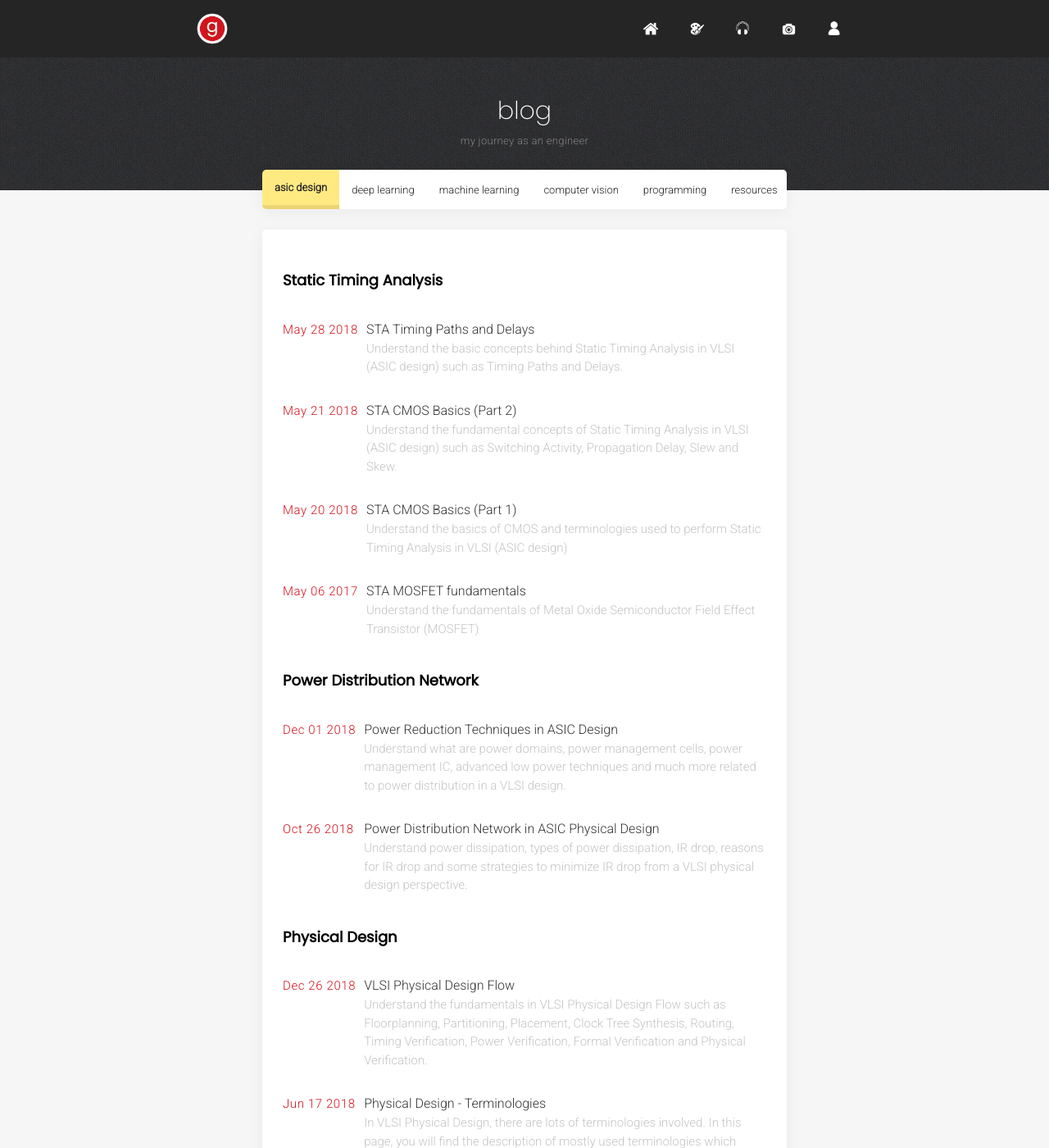
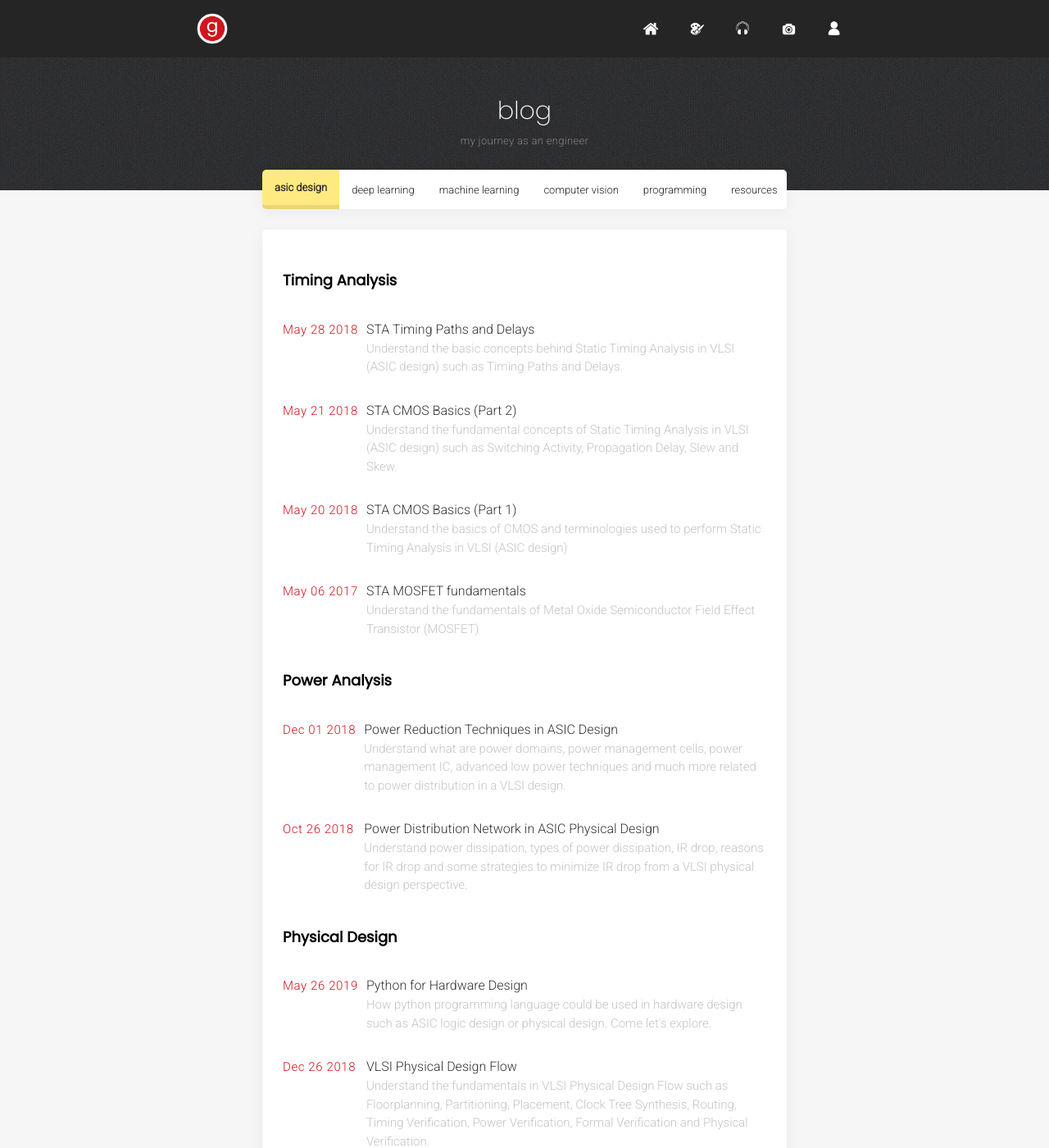
Before and after one commit to shravankumar147/Gogul09.github.io, a Jekyll site: the page built from index.html, in a window 1280 px wide and 1400 px high. Shown: the whole window at 82% size. Built offline with Jekyll 4.4.1, drawn with Linux system fonts in a browser that asks for light colours; the list of posts is cut into pages by our own code; comment, search, counter and statistics services are not loaded; some of the changed lines change nothing that is shown; some of the changed text lies outside the part shown.

Commit message:
added new post

```diff
--- a/_posts/physical_design/flow/2018-12-26-vlsi-physical-design-flow-1.md
+++ b/_posts/physical_design/flow/2018-12-26-vlsi-physical-design-flow-1.md
@@ -32,9 +32,14 @@ When I was a kid, I used to spend time with playstation and computers. At that t
 
 In this blog post, we will learn the basics of VLSI physical design or VLSI backend design that is used to create modern Integrated Circuits (ICs) that power up numerous electronic applications such as desktop, laptop, tablet, smartphone etc.
 
+<figure>
+    <img src="https://drive.google.com/uc?id=19X_ir_iqjaZjwyd7TOUbWucIo7M9juXC" class="typical-image" />
+    <figcaption>Logic Design (Frontend) vs Physical Design (Backend)</figcaption>
+</figure>
+
 <h3 id="what-is-vlsi-physical-design">What is VLSI Physical Design?</h3>
 
-The final output of a frontend design or circuit design or logic design is a [netlist](https://en.wikipedia.org/wiki/Netlist){:target="_blank"}. Netlist contains the logical functionality of your chip. This netlist could be viewed as a plethora of instances with interconnections (nets) between them based on the functionality you wish to implement.
+The final output of a frontend design or circuit design or logic design is a [netlist](https://en.wikipedia.org/wiki/Netlist){:target="_blank"}. Netlist is a text file (ending with <span class="coding">.v</span> or <span class="coding">.vhdl</span>) that contains the logical functionality of your chip. This netlist could be viewed as a plethora of instances (standard cells, macros, io pads etc.,) with interconnections (nets) between them based on the functionality you wish to implement.
 
 This connectivity information in a netlist is a layer of abstraction of your hardware which must be converted to a physically realizable format (having geometric shapes) that is manufacturable.
 
@@ -45,9 +50,9 @@ This connectivity information in a netlist is a layer of abstraction of your har
     <figcaption>Figure 1. Circuit to Layout</figcaption>
 </figure>
 
-Actually, Physical Design contains a lot more steps to be done than the above simplified definition. Figure 1 shows the conversion of a simple transistor level circuit to a physically realizable layout.
+Actually, Physical Design contains a lot more steps to be done than the above simplified definition. Figure 1 shows the conversion of a simple transistor level circuit to a physically realizable layout. It would be a dream come true for any hardware engineer if there is a tool that takes in a gate-level netlist and constructs a physical layout that is optimized for performance, power and area!
 
-The [GDSII](https://en.wikipedia.org/wiki/GDSII){:target="_blank"} layout format is a binary file format that represents your IC layout using geometric shapes, text labels and additional foundry specific information in a hierarchical form. You might understand what this means by looking at the video below which shows a GDSII layout file in 3D (created by IC Design Group at University of Twente).
+The [GDSII](https://en.wikipedia.org/wiki/GDSII){:target="_blank"} layout format is a binary file format that represents your IC layout using geometric shapes, text labels and additional foundry specific information in a hierarchical form. You will understand what this means by looking at the video below which shows a GDSII layout file in 3D (created by IC Design Group at University of Twente).
 
 <div class="youtube-video-container">
   <iframe width="560" height="315" src="https://www.youtube.com/embed/F4EArOqNNSU?start=3" frameborder="0" allow="accelerometer; autoplay; encrypted-media; gyroscope; picture-in-picture" allowfullscreen></iframe>
@@ -148,7 +153,7 @@ In today's IC design, because of huge design complexity, hierarchical design app
 Figure 4 shows a typical <span class="coding">TOP_LEVEL</span> floorplan module of an IC with abutted blocks, non-abutted blocks and routing channels.
 
 <figure>
-    <img src="https://drive.google.com/uc?id=1FgocjfTQNYG5MJF8g17_WQzb-3ss1aBG" class="typical-image" />
+    <img src="https://drive.google.com/uc?id=1OEMmPap64JbLTyrgeSCv-GoQ9xCGhzv5" class="typical-image" />
     <figcaption>Figure 4. A typical view of top-level floorplan of an IC</figcaption>
 </figure>
 
@@ -183,7 +188,7 @@ During floorplanning, power planning is a step that is done to construct the pow
     <figcaption>Figure 6. Power Planning (or Power Distribution) in an IC</figcaption>
 </figure>
 
-As shown in Figure 6, there are two types of power distribution strategies followed in chip design namely Wire Bonding and Flip-Chip [(read more)](https://gogul09.github.io/hardware/low-power-vlsi-design-basics-1){:target="_blank"}. Using any one of these two power distribution strategies, we usually form power rings, stripes and rails through out the design.
+As shown in Figure 6, there are two types of power distribution strategies followed in chip design namely Wire Bonding and Flip-Chip [(read more)](https://gogul09.github.io/hardware/power-distribution-network-in-asic-physical-design){:target="_blank"}. Using any one of these two power distribution strategies, we usually form power rings, stripes and rails through out the design.
 
 1. **Rings** - Supplies <span class="coding">VDD</span> and <span class="coding">VSS</span> around the chip.
 2. **Stripes** - Supplies <span class="coding">VDD</span> and <span class="coding">VSS</span> across/throughout the chip.
@@ -310,8 +315,8 @@ Similar to timing validation, power analysis and debugging is done to ensure tha
 Only if the design meets power numbers specified in the design specifications, it can last longer. Hence, power is a primary concern for chip designers due to decreasing technology node and increasing metal layer stack.
 
 You can read more about low power design in the below links.
-* [Low Power VLSI Design Basics (Part 1)](https://gogul09.github.io/hardware/low-power-vlsi-design-basics-1){:target="_blank"}
-* [Low Power VLSI Design Basics (Part 2)](https://gogul09.github.io/hardware/low-power-vlsi-design-basics-2){:target="_blank"}.
+* [Power Distribution Network in ASIC Physical Design](https://gogul09.github.io/hardware/power-distribution-network-in-asic-physical-design){:target="_blank"}
+* [Power Reduction Techniques in ASIC Design](https://gogul09.github.io/hardware/power-reduction-techniques-in-asic-design){:target="_blank"}.
 
 ---
 
--- /dev/null
+++ b/_posts/physical_design/programming/2019-05-26-python-for-asic-design.md
@@ -0,0 +1,172 @@
+---
+layout: post
+category: hardware
+class: PD Concepts
+title: Python for Hardware Design
+description: How python programming language could be used in hardware design such as ASIC logic design or physical design. Come let's explore.
+author: Gogul Ilango
+permalink: /hardware/python-for-hardware-design
+image: https://drive.google.com/uc?id=1XZNZ6xPx0UUCbnncmz_GBWpX7xhHJ6lo
+cardimage: https://drive.google.com/uc?id=1XZNZ6xPx0UUCbnncmz_GBWpX7xhHJ6lo
+---
+
+<div class="sidebar_tracker" id="sidebar_tracker">
+  <button onclick="closeSidebar('sidebar_tracker_content')">X</button>
+  <p onclick="showSidebar('sidebar_tracker_content')">Contents</p>
+  <ul id="sidebar_tracker_content">
+  	<li><a class="sidebar_links" onclick="handleSideBarLinks(this.id)" id="link_1" href="#why-python-is-so-popular">Why Python is so popular?</a></li>
+    <li><a class="sidebar_links" onclick="handleSideBarLinks(this.id)" id="link_2" href="#how-to-learn-python-for-free">How to learn Python for free?</a></li>
+    <li><a class="sidebar_links" onclick="handleSideBarLinks(this.id)" id="link_3" href="#python-for-automation">Python for Automation</a></li>
+    <li><a class="sidebar_links" onclick="handleSideBarLinks(this.id)" id="link_4" href="#python-for-text-processing">Python for Text Processing</a></li>
+    <li><a class="sidebar_links" onclick="handleSideBarLinks(this.id)" id="link_5" href="#python-for-logic-design">Python for Logic Design</a></li>
+    <li><a class="sidebar_links" onclick="handleSideBarLinks(this.id)" id="link_6" href="#python-for-ml-dl-in-hardware">Python for ML/DL in Hardware</a></li>
+    <li><a class="sidebar_links" onclick="handleSideBarLinks(this.id)" id="link_7" href="#python-for-eda-flow">Python for EDA flow</a></li>
+    <li><a class="sidebar_links" onclick="handleSideBarLinks(this.id)" id="link_8" href="#python-for-web-dashboards">Python for Web Dashboards</a></li>
+    <li><a class="sidebar_links" onclick="handleSideBarLinks(this.id)" id="link_9" href="#conculsion">Conclusion</a></li>
+  </ul>
+</div>
+
+<div class="objectives">
+<p>I always get questions from my coworkers as well as my readers like the ones below.</p>
+<ul>
+	<li>Where do I start learning python?</li>
+	<li>Why/How should a hardware engineer learn python in 2019?</li>
+	<li>How python could be used to eliminate manual tasks?</li>
+	<li>Why python is preferred over other scripting languages?</li>
+</ul>
+</div>
+
+If you check out the link [here](https://octoverse.github.com/2017/){:target="_blank"}, its pretty much obvious that <span class="coding">javascript</span> and <span class="coding">python</span> leads the programming languages race in 2017. Python has its root in almost any major tech domain such as web development, data analytics, machine learning, deep learning, computer vision, natural language processing, audio processing etc., as shown [here](https://gogul09.github.io/software/python-programming){:target="_blank"}.
+
+But, what if we use python to design, simulate and implement hardware circuits in silicon? Is it possible to take the amazing advantages that python offer over other hardware related programming languages such as HDL (verilog or vhdl), Tcl, Perl or Shell? Come let's explore!
+
+<figure>
+  <img src="https://drive.google.com/uc?id=1z2Y6YEAYahJA_7TgcMESLuJIqtsApkal" />
+</figure>
+
+<h3 id="why-python-is-so-popular">Why Python is so popular?</h3>
+
+If you are a beginner to the programming world, I would highly suggest you to learn <span class="coding">python</span> first. This is because of the following major reasons.
+* **Simple**: Python is simple to learn because its very similar to how we humans think.
+* **More Productive**: Python is highly productive when compared to other languages such as <span class="coding">c</span>, <span class="coding">c++</span> or <span class="coding">java</span> as it is much more readable, concise, expressive and takes lesser time and effort to write code.
+* **One-liners**: Python has so many one-liners and english-like commands (keywords) that boosts programmers productivity a lot.
+* **Community**: Python has a very big developer friendly community and its very easy to find python developers around the world in platforms such as GitHub or Stack Overflow.
+* **Libraries**: Python has rich set of well documented libraries and frameworks for different tech domains as shown [here](https://gogul09.github.io/software/python-programming){:target="_blank"}.
+* **Open-Source**: Python ecosystem is so popular because most of the libraries and frameworks available online are open-source (meaning anyone can use it for their development purposes adhering to the licenses provided).
+
+Despite its advantages, python is much slower compared to languages such as <span class="coding">c++</span>. But wait! It's not a big disadvantage. You can still use python for most of the tasks that require minimal execution time (not speed-intensive applications such as games). That's why data-intensive domains such as deep learning libraries use python as a high-level wrapper for a human to code and beneath that wrapper, they use C++ for faster execution.
+
+---
+
+<h3 id="how-to-learn-python-for-free">How to learn python for free?</h3>
+
+When I started learning python three years back, I used the following resources. I guess, these resources are more than enough to get you comfortable with python.
+
+* [HackerRank](https://www.hackerrank.com/domains/python){:target="_blank"} is the best learning platform for python. You have to learn and solve programs based on levels of difficulty. Once you solve programs here, you will get that confidence in using the language for your own purposes.
+* [Learn Python - Socratica](https://www.youtube.com/playlist?list=PLi01XoE8jYohWFPpC17Z-wWhPOSuh8Er-){:target="_blank"} has an excellent playlist full of neatly made python tutorials in YouTube for free. If you love learning by videos, this is the best ever python tutorial playlist out there.
+* Corey Schafer is another awesome YouTube channel that delivers no-bullshit python tutorials.
+  * [Python - Setting up a Python Environment](https://www.youtube.com/playlist?list=PL-osiE80TeTt66h8cVpmbayBKlMTuS55y){:target="_blank"}
+  * [Python Programming Beginner Tutorials](https://www.youtube.com/playlist?list=PL-osiE80TeTskrapNbzXhwoFUiLCjGgY7){:target="_blank"}
+  * [Python Tutorials](https://www.youtube.com/playlist?list=PL-osiE80TeTt2d9bfVyTiXJA-UTHn6WwU){:target="_blank"}
+  * [Python OOP Tutorials](https://www.youtube.com/playlist?list=PL-osiE80TeTsqhIuOqKhwlXsIBIdSeYtc){:target="_blank"}
+
+Other than these, you can check out some extensive list of learning resources that I collected for you [here](https://gogul09.github.io/software/python-programming){:target="_blank"}.
+
+---
+
+<h3 id="python-for-automation">Python for Automation</h3>
+
+The main use of python lies in automating repeated manual tasks that we perform daily. These manual tasks might include opening a terminal, going to a path, finding some file, parsing some values in that file, putting that parsed value in a csv file and sending a mail with that csv file attached. This is one of the classic examples where you can write a single python script to do all the steps that are mentioned.
+
+Other examples where python scripts can be used are organizing files in a particular path, manipulating strings, csv files, excel spreadsheets etc., sending email and text messages and much more. [Automate the boring stuff with python](https://automatetheboringstuff.com/){:target="_blank"} is a great learning resource that you can read on how to do these.
+
+---
+
+<h3 id="python-for-text-processing">Python for Text Processing</h3>
+
+Manipulating text files is a common task in any domain whether you are in VLSI, computer networking, image processing, signal processing etc., Python offers rich set of libraries and modules to do this.
+
+Some of the most commonly used text processing modules in python using which you can manipulate text files (such as CSV files, JSON files, YAML file, HTML files etc.,), perform shell operations, parse large text files, load/store very large text files and manipulate file formats are
+* <span class="coding">string</span> module
+* <span class="coding">os</span> module
+* <span class="coding">sys</span> module
+* <span class="coding">re</span> module
+* <span class="coding">csv</span> module
+* <span class="coding">json</span> module
+* <span class="coding">yaml</span> module
+* <span class="coding">h5py</span> module
+* <span class="coding">bs4</span> module
+
+---
+
+<h3 id="python-for-logic-design">Python for Logic Design</h3>
+
+Ok cool! Now you understood, python could be used to create automation utilities that involve text processing which reduces time involved in solving repeated manual tasks in your day-to-day work life.
+
+#### MyHDL
+
+Can python be used in designing hardware circuits which typically need a HDL for writing code? Of course, there is a great open-source python project called [MyHDL](http://www.myhdl.org/){:target="_blank"} that turns python into a hardware description and verification language, providing hardware engineers with the power of the python ecosystem.
+
+Moreover, MyHDL designs can be converted to verilog or VHDL automatically and implemented using a standard tool flow. Before getting too much excited about this library, please read [What MyHDL is not?](http://www.myhdl.org/start/whatitisnot.html){:target="_blank"}
+
+You can check out FPGA designs using MyHDL [here](https://buildmedia.readthedocs.org/media/pdf/fpga-designs-with-myhdl/latest/fpga-designs-with-myhdl.pdf){:target="_blank"}. You can check out MyHDL manual [here](https://buildmedia.readthedocs.org/media/pdf/myhdl/stable/myhdl.pdf){:target="_blank"}. Also, do read [this](https://www.quora.com/How-can-Python-be-used-in-hardware-designing){:target="_blank"} quora answer.
+
+#### PyMTL
+
+Another python based hardware modeling framework is [PyMTL](https://github.com/cornell-brg/pymtl){:target="_blank}. Following links provide training resources on using this library.
+* [Verilog Hardware Description Language](http://www.csl.cornell.edu/courses/ece4750/handouts/ece4750-tut4-verilog.pdf){:target="_blank"}
+* [PyMTL Hardware Modeling Framework Tutorial](http://www.csl.cornell.edu/courses/ece4750/handouts/ece4750-tut3-pymtl.pdf){:target="_blank"}
+* [PyMTL CL Modeling Tutorial](https://github.com/cornell-ece5745/ece5745-sec-pymtl-cl/blob/master/README.md){:target="_blank"}
+* [PyMTL/HLS Tutorial](https://github.com/cornell-brg/pymtl-tut-hls/blob/master/README.md){:target="_blank"}
+* [PyMTL-Based ASIC Toolflow Tutorial](http://www.csl.cornell.edu/courses/ece5745/handouts/ece5745-tut-asic-new.pdf){:target="_blank"}
+
+
+---
+
+<h3 id="python-for-ml-dl-in-hardware">Python for ML/DL in Hardware</h3>
+
+Apart from the hypes that machine learning (ML) and deep learning (DL) have created in the recent years, still VLSI domain isn't deeply affected by ML or DL. This is because, VLSI industry is so complex because of conflicting goals to optimize hardware designs for timing, power and area with lesser time to market.
+
+This is the definitely the time to use ML or DL in hardware design, particularly creating ML models for smaller tasks in a bigger design flow. I have documented some of the current research papers and articles related to using ML or DL in VLSI chip design [here](https://gogul09.github.io/hardware/research-papers-vlsi-ml){:target="_blank"}.
+
+But, for a beginner who is interested to use ML or DL in hardware design, below are the python libraries need to get started.
+
+**Scientific Computing Stack**
+* [NumPy](https://www.numpy.org/){:target="_blank"}
+* [SciPy](https://www.scipy.org/){:target="_blank"}
+* [Matplotlib](https://matplotlib.org/){:target="_blank"}
+* [Seaborn](https://seaborn.pydata.org/){:target="_blank"}
+* [Pandas](https://pandas.pydata.org/){:target="_blank"}
+
+**Machine Learning**
+* [Scikit-learn](https://scikit-learn.org/){:target="_blank"}
+
+**Deep Learning**
+* [Keras](https://keras.io/){:target="_blank"}
+* [TensorFlow](https://www.tensorflow.org/){:target="_blank"}
+
+---
+
+<h3 id="python-for-eda">Python for EDA</h3>
+
+As far as technology node reduces, the need for electronic design automation tools increases. You can't design a multi-million instances based design manually. You need EDA tools that helps in implementation.
+
+One particular python project that I found related to EDA was [PyEDA](https://pyeda.readthedocs.io/en/latest/){:target="_blank"}. You can watch [this](https://www.youtube.com/watch?v=cljDuK0ouRs){:target="_blank"} YouTube video to learn more about this hobby project by [Chris Drake](https://github.com/cjdrake){:target="_blank"}.
+
+---
+
+<h3 id="python-for-web-dashboards">Python for Web Dashboards</h3>
+
+To analyze your design data which has lots of files with millions of lines, you need a simpler way to look at important metrics, reports and status of your design in a nice looking web interface. Python provides cool libraries to create web dashboards that speeds up your productivity as well as reducing your analysis time.
+
+Using the python libraries given below, and with some HTML, CSS and JavaScript knowledge, you can create beautiful web dashboards to analyze your design data and reduce time to market a lot.
+
+* [Django](https://www.djangoproject.com/){:target="_blank"}
+* [Flask](http://flask.pocoo.org/){:target="_blank"}
+* [PyMongo](https://api.mongodb.com/python/current/){:target="_blank"}
+
+---
+
+<h3 id="conclusion">Conclusion</h3>
+
+As you can see, <span class="coding">python</span> can be used in multiple areas in hardware design. According to me, python has just started to find its place in hardware design. I also feel that it will be used by engineers around the world very soon due to its simpler nature. If you have found anything related to python that could be used for hardware design, please leave that in the comments below. Peace!
--- a/index.html
+++ b/index.html
@@ -30,7 +30,7 @@ permalink: /
       <!--PD STARTS-->
       <div class="blog-category-box" id="box_asic_design">
         <div>
-          <h4><span>Static Timing Analysis</span></h4>
+          <h4><span>Timing Analysis</span></h4>
           <table>
             {% for post in site.posts %}
               {% if post.categories contains 'hardware' %}
@@ -40,7 +40,7 @@ permalink: /
                 {% endif %}
             {% endfor %}
           </table>
-          <h4><span>Power Distribution Network</span></h4>
+          <h4><span>Power Analysis</span></h4>
           <table>
             {% for post in site.posts %}
               {% if post.categories contains 'hardware' %}
@@ -60,7 +60,7 @@ permalink: /
               {% endif %}
             {% endfor %}
           </table>
-          <h4><span>Intelligence in Physical Design</span></h4>
+          <h4><span>Intelligence in Hardware Design</span></h4>
           <table>
             {% for post in site.posts %}
               {% if post.categories contains 'hardware' %}
```
Also changed, not shown: 6 other files.
